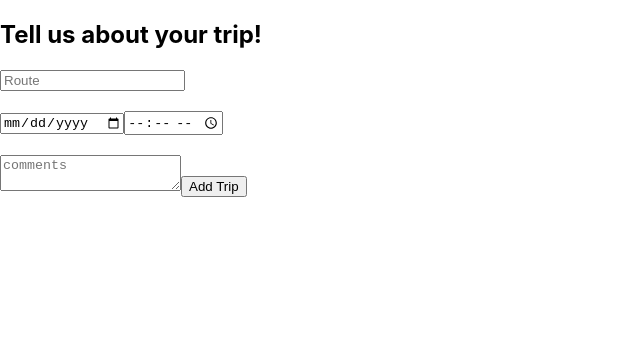
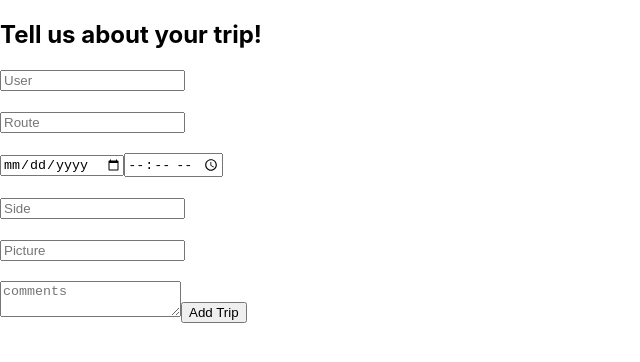
Before and after one commit to MikeShahin/plane-view, a React (Create React App) app: page /newtrip in a window 1280 px wide. Shown: the top 362 px of the page, without its empty margins (0-640 px from the left). Built offline with nearby package versions, Linux system fonts and the light colour scheme.

Commit message:
Update NewTrip.js

```diff
--- a/src/containers/NewTrip.js
+++ b/src/containers/NewTrip.js
@@ -41,6 +41,15 @@ render() {
             <form onSubmit={this.handleSubmit}>
             <h2>Tell us about your trip!</h2>
                 <input
+                    placeholder="User"
+                    type="text"
+                    name="user"
+                    value={user}
+                    onChange={this.handleChange}
+                />
+                <br></br>
+                <br></br>
+                <input
                     placeholder="Route"
                     type="text"
                     name="route"
@@ -65,6 +74,24 @@ render() {
                   />
                 <br></br>
                 <br></br>
+                <input
+                  placeholder="Side"
+                  type="text"
+                  name="side"
+                  value={side}
+                  onChange={this.handleChange}
+                />
+                <br></br>
+                <br></br>
+                <input
+                  placeholder="Picture"
+                  type="text"
+                  name="picture"
+                  value={pictures}
+                  onChange={this.handleChange}
+                />
+                <br></br>
+                <br></br>
                 <textarea
                     placeholder="comments"
                     type="textarea"
```
